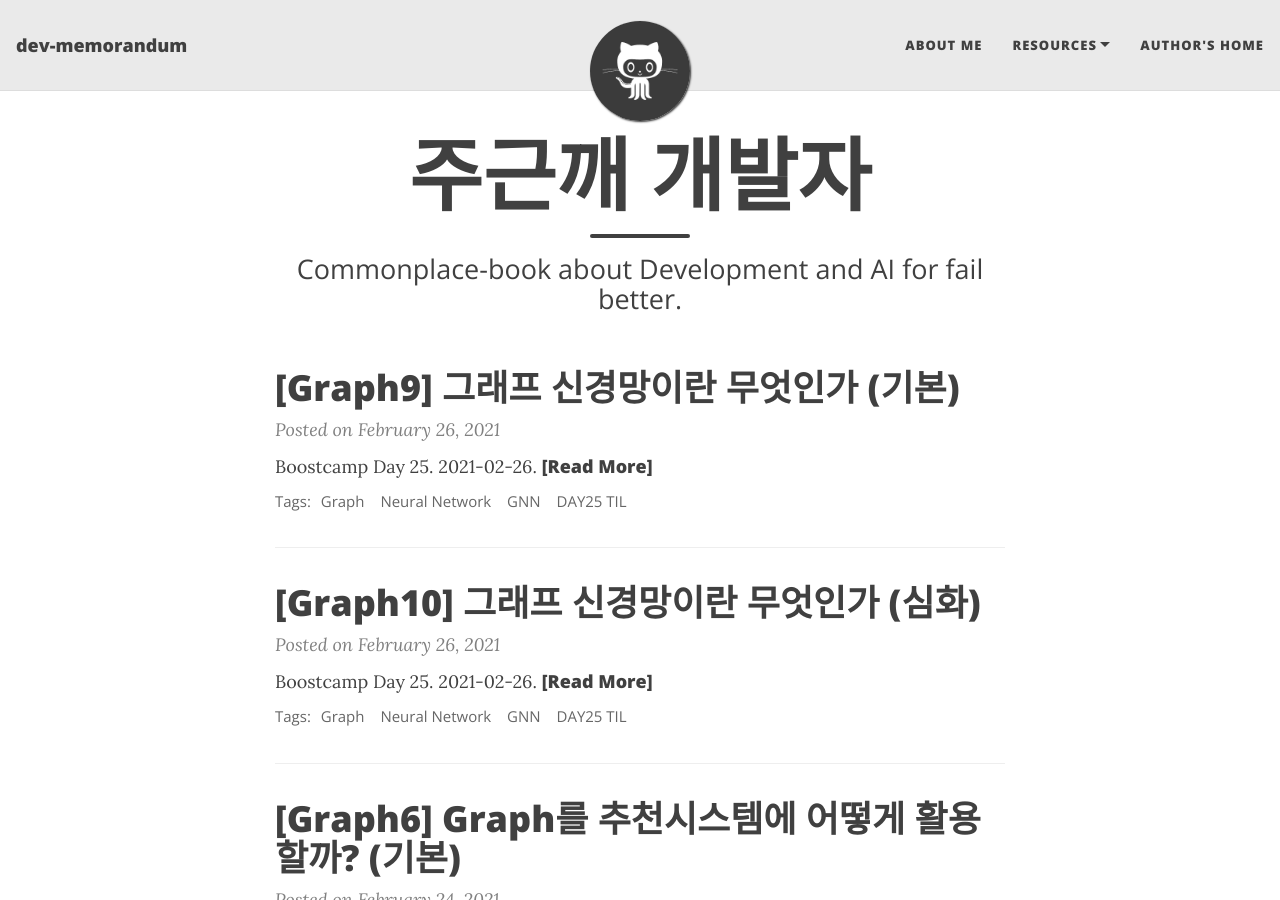
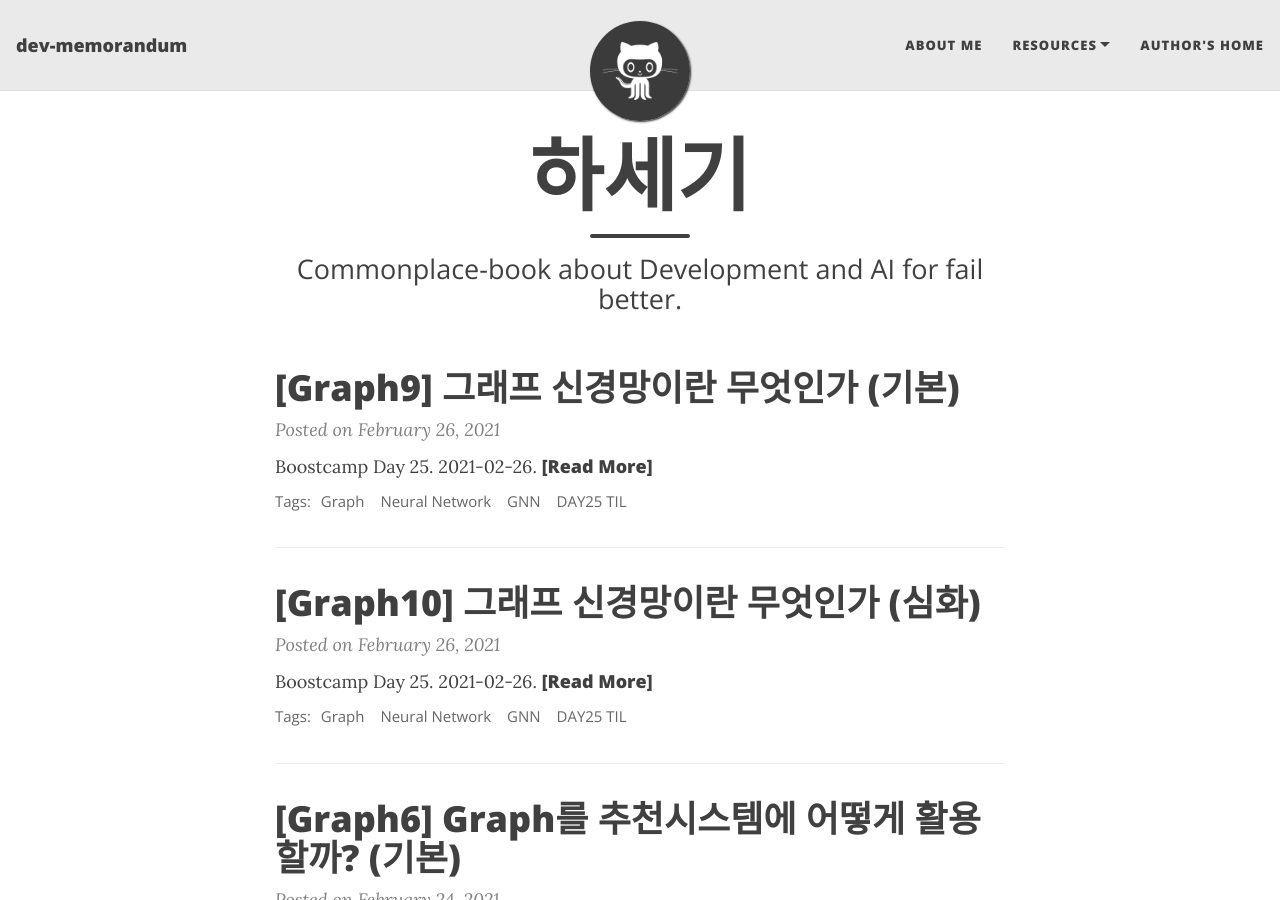
Before and after one commit to wonbae/wonbae.github.io, a Jekyll site: the page built from index.html, in a window 1280 px wide and 900 px high. Built offline with Jekyll 4.4.1, drawn with Linux system fonts in a browser that asks for light colours; nearby versions of some CDN libraries; the list of posts is cut into pages by our own code.

Commit message:
change title to hasagi

```diff
--- a/index.html
+++ b/index.html
@@ -1,5 +1,5 @@
 ---
 layout: home
-title: 주근깨 개발자
+title: 하세기
 subtitle:  Commonplace-book about Development and AI for fail better.
 ---
```
